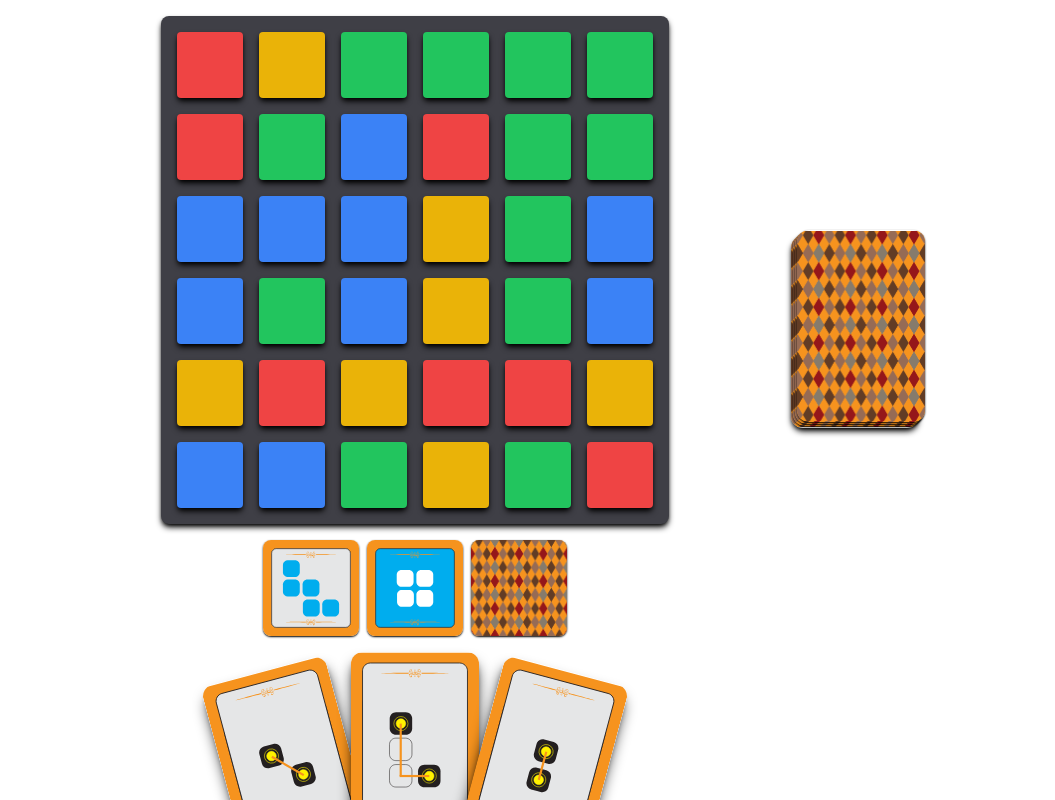
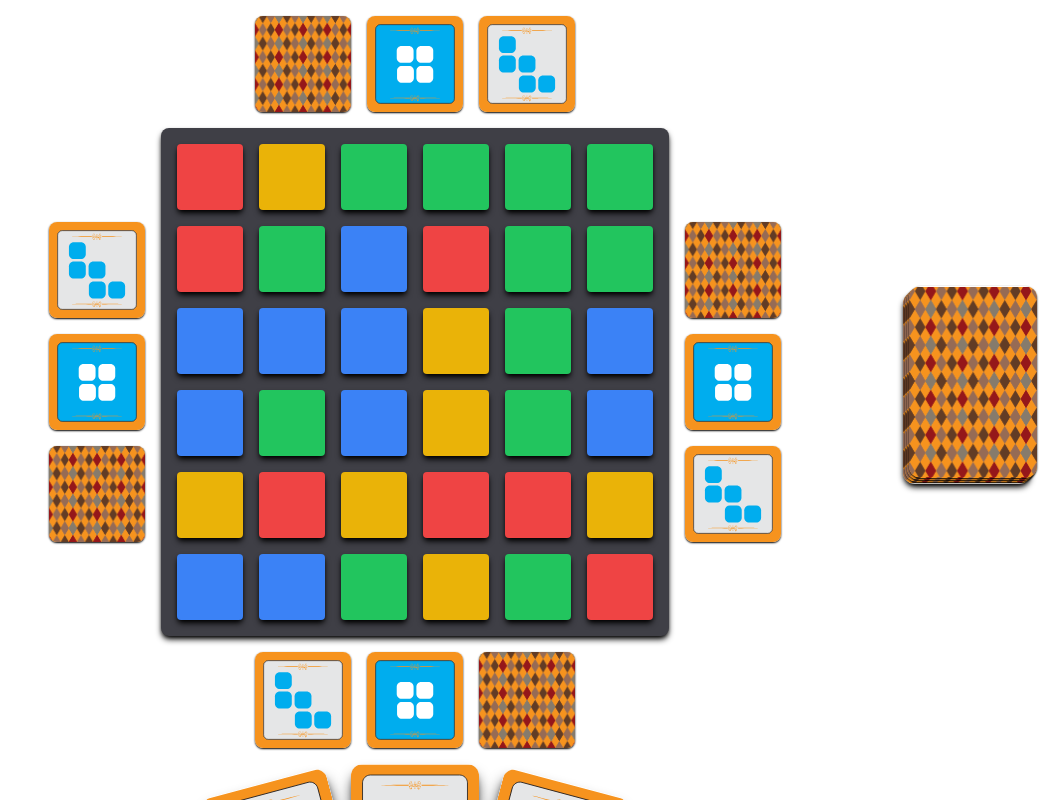
Before and after one commit to achaval-tomas/ingsoft-proyecto, a React (Vite) app: page /play in a window 1280 px wide. Shown: the top 800 px of the page, without its empty margins (225-1280 px from the left). Built offline with nearby package versions, Linux system fonts and the light colour scheme.

Commit message:
SCRUM-21 add ShapeCardHand for all players

```diff
--- a/src/containers/Game/GameLayout.tsx
+++ b/src/containers/Game/GameLayout.tsx
@@ -22,27 +22,21 @@ function GameLayout({ tiles, shapes, movements }: GameLayoutProps) {
             <div className="row-start-1 col-start-1 justify-self-center self-center">
                 <div className="flex flex-row">
                     <div className="grid" style={{ gridTemplateRows: "auto 1fr auto", gridTemplateColumns: "auto 1fr auto" }}>
-                        {/* <div className="row-start-1 col-start-2 justify-self-center pb-4">
-                            <div className="rotate-180">
-                                <ShapeCardHand shapes={shapes} />
-                            </div>
-                        </div> */}
                         <div className="row-start-2 col-start-2">
                             <Board tiles={tiles} />
                         </div>
                         <div className="row-start-3 col-start-2 justify-self-center pt-[1em]">
-                            <ShapeCardHand shapes={shapes} />
+                            <ShapeCardHand shapes={shapes} rotation="r0" />
                         </div>
-                        {/* <div className="row-start-2 col-start-1 justify-self-end self-center">
-                            <div className="rotate-90">
-                                <ShapeCardHand shapes={shapes} />
-                            </div>
+                        <div className="row-start-2 col-start-3 self-center pl-[1em]">
+                            <ShapeCardHand shapes={shapes} rotation="r90" />
                         </div>
-                        <div className="row-start-2 col-start-3 justify-self-center self-center">
-                            <div className="-rotate-90">
-                                <ShapeCardHand shapes={shapes} />
-                            </div>
-                        </div> */}
+                        <div className="row-start-1 col-start-2 justify-self-center pb-[1em]">
+                            <ShapeCardHand shapes={shapes} rotation="r180" />
+                        </div>
+                        <div className="row-start-2 col-start-1 self-center pr-[1em]">
+                            <ShapeCardHand shapes={shapes} rotation="r270" />
+                        </div>
                     </div>
                     <div className="relative w-0 h-[12em] self-center">
                         <div className="absolute left-32 w-[8em] h-[12em]">
--- a/src/containers/Game/components/ShapeCardHand.tsx
+++ b/src/containers/Game/components/ShapeCardHand.tsx
@@ -1,18 +1,29 @@
+import { Rotation } from "../../../domain/Rotation";
 import { Shape } from "../../../domain/Shape";
 import ShapeCard from "./ShapeCard";
 
 type ShapeCardHandProps = {
     shapes: [Shape, Shape, Shape];
+    rotation: Rotation;
 }
 
-function ShapeCardHand({ shapes }: ShapeCardHandProps) {
+function flexDirectionFromRotation(rotation: Rotation): string {
+    switch (rotation) {
+        case "r0": return "flex-row";
+        case "r90": return "flex-col-reverse";
+        case "r180": return "flex-row-reverse";
+        case "r270": return "flex-col";
+    }
+}
+
+function ShapeCardHand({ shapes, rotation }: ShapeCardHandProps) {
     const sharedClassNames = "relative overflow-hidden rounded-lg top-[0em] " +
-        "shadow-sm shadow-black transition-movement-card";
+        "shadow-sm shadow-black transition-movement-card z-0";
 
-    const nonBlockedClassNames = " group-hover:top-[-0.5em] group-hover:shadow-md group-hover:shadow-black";
+    const nonBlockedClassNames = " group-hover:top-[-0.5em] group-hover:shadow-md group-hover:shadow-black group-hover:z-10";
 
     return (
-        <div className="flex flex-row gap-x-[0.5em]">
+        <div className={`flex ${flexDirectionFromRotation(rotation)} gap-[1em]`}>
             <div className="group">
                 <div className={sharedClassNames + " " + nonBlockedClassNames}>
                     <ShapeCard shape={shapes[0]} isBlocked={false} />
```
